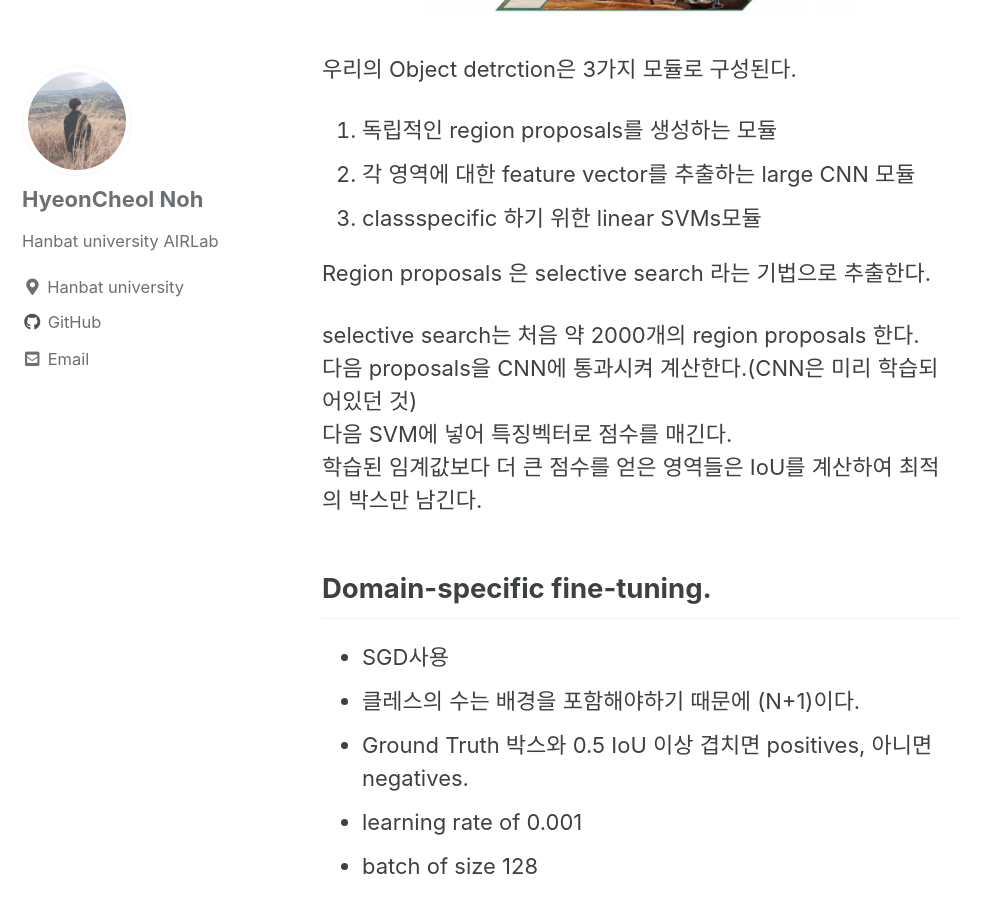
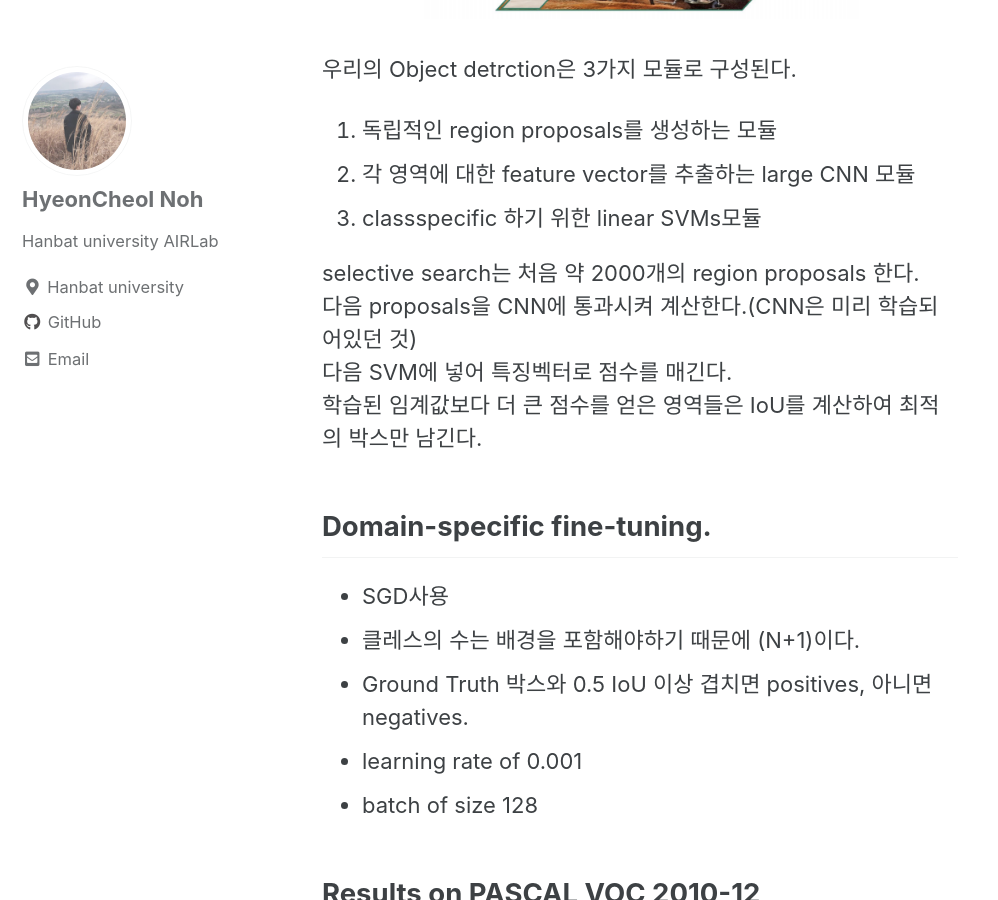
Before and after one commit to cjf8899/cjf8899.github.io, a Jekyll site: the page built from _posts/2020-09-21-R-CNN.md, in a window 1280 px wide and 900 px high, scrolled down 2730 px. Shown: the whole window, without its empty margins (0-998 px from the left). Built offline with Jekyll 4.4.1, drawn with Linux system fonts in a browser that asks for light colours; cached includes are drawn as plain includes; comment, search, counter and statistics services are not loaded; a style sheet for code colours, icons or effects is not loaded.

Commit message:
Update 2020-09-21-R-CNN.md

```diff
--- a/_posts/2020-09-21-R-CNN.md
+++ b/_posts/2020-09-21-R-CNN.md
@@ -56,8 +56,6 @@ region proposal algorithm : <br>
 2. 각 영역에 대한 feature vector를 추출하는 large CNN 모듈
 3. classspecific 하기 위한 linear SVMs모듈
 
-Region proposals 은 selective search 라는 기법으로 추출한다.
-
 selective search는 처음 약 2000개의 region proposals 한다.<br>
 다음 proposals을 CNN에 통과시켜 계산한다.(CNN은 미리 학습되어있던 것)<br>
 다음 SVM에 넣어 특징벡터로 점수를 매긴다.<br>
```
